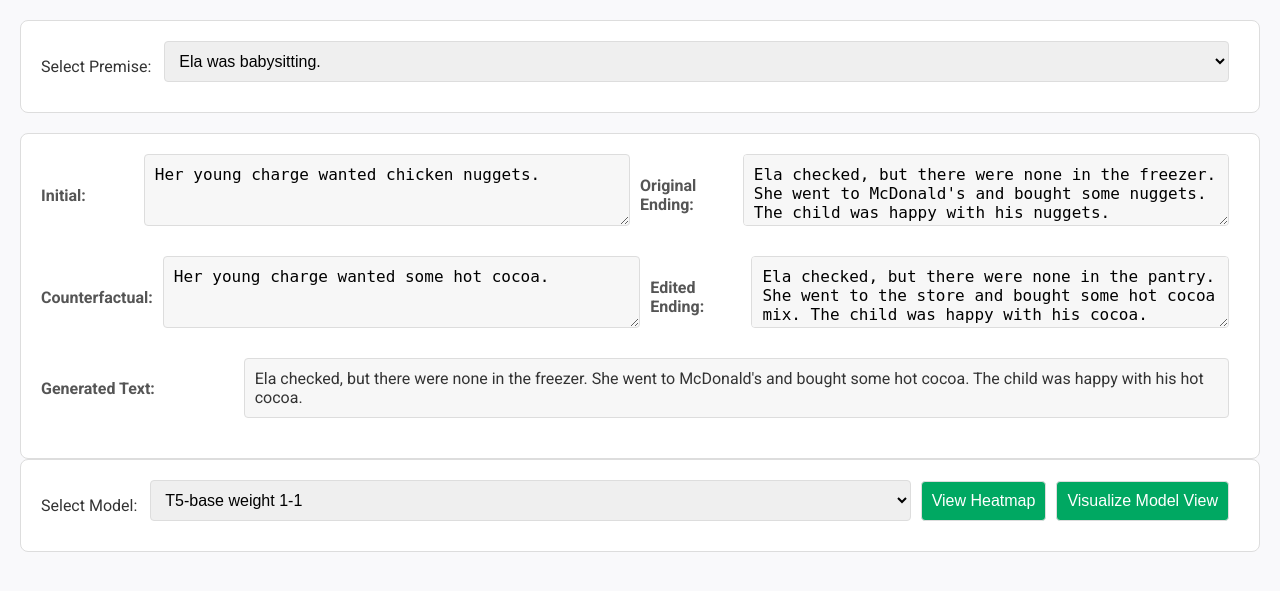
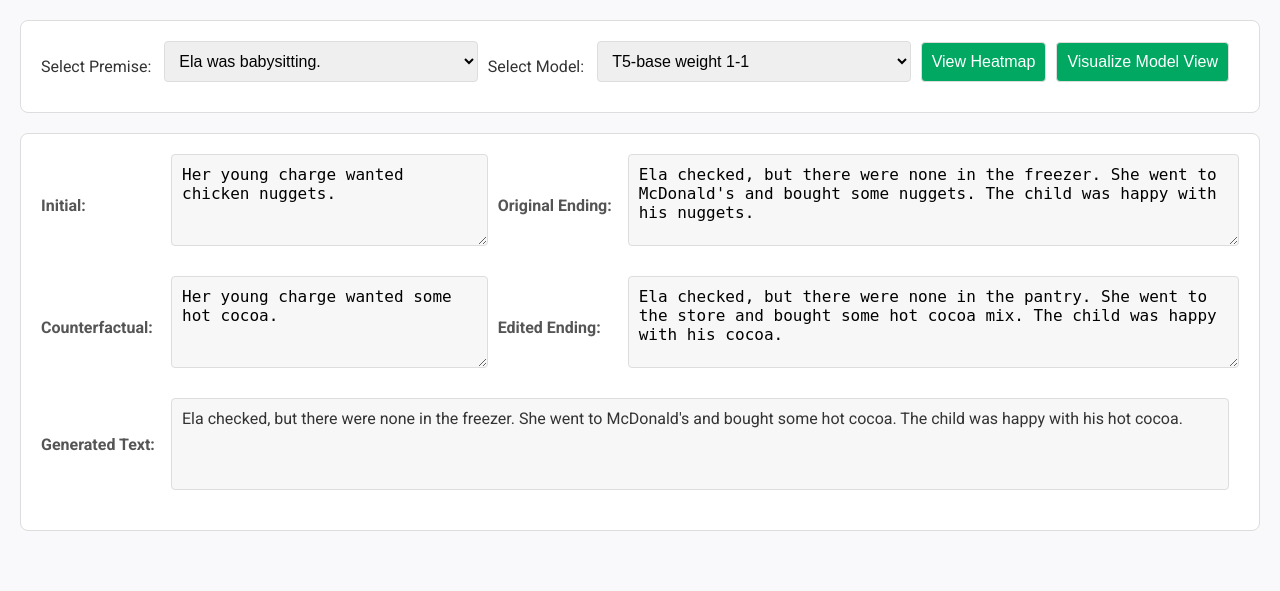
Before and after one commit to amelie-girard7/StoryRewriterAttention, a Flask app: page / in a window 1280 px wide. Shown: the top 591 px of the page. Run offline with Flask 3, Linux system fonts and the light colour scheme.

Commit message:
all models

```diff
--- a/application.py
+++ b/application.py
@@ -18,8 +18,7 @@ class Config:
     DEBUG = False
     TESTING = False
     DATABASE_URI = os.getenv('DATABASE_URI', 'sqlite:///:memory:')
-    DATA_PATH = os.getenv('DATA_PATH', 'data/model_2024-03-22-10/test_data_sample-attention.csv')
-    ATTENTION_PATH = os.getenv('ATTENTION_PATH', 'data/model_2024-03-22-10/attentions')
+    DATA_DIR = 'data'  # Base directory for models
 
 class ProductionConfig(Config):
     pass
@@ -39,8 +38,7 @@ else:
     app.config.from_object(DevelopmentConfig)
 
 # Use configuration values
-DATA_PATH = Path(app.config['DATA_PATH'])
-ATTENTION_PATH = Path(app.config['ATTENTION_PATH'])
+DATA_DIR = Path(app.config['DATA_DIR'])
 
 def load_data(file_path):
     """
@@ -104,7 +102,13 @@ def get_models():
     Return a list of models available for selection.
     """
     logger.info("get_models endpoint called")
-    models = [{"key": "T5-base weight 1-1", "comment": "T5-base weight 1-1"}]
+    model_mappings = {
+        "model_2024-03-22-10": "T5-base weight 1-1",
+        "model_2024-04-09-22": "T5-base weight 13-1",
+        "model_2024-04-08-13": "T5-base weight 20-1",
+        "model_2024-05-13-17": "T5-base weight 13-1 (Gold data)"
+    }
+    models = [{"key": key, "comment": comment} for key, comment in model_mappings.items()]
     return jsonify(models)
 
 @app.route('/get_stories', methods=['POST'])
@@ -113,7 +117,12 @@ def get_stories():
     Return a list of stories from the loaded data.
     """
     logger.info("get_stories endpoint called")
-    data = load_data(DATA_PATH)
+    model_key = request.json.get('model_key')
+    if model_key is None:
+        return jsonify({"error": "Model key not provided"}), 400
+
+    data_path = DATA_DIR / model_key / 'test_data_sample-attention.csv'
+    data = load_data(data_path)
     if data is None:
         logger.error("Data not found")
         return jsonify({"error": "Data not found"}), 404
@@ -126,16 +135,18 @@ def fetch_story_data():
     """
     Return detailed information about a specific story given its index.
     """
+    model_key = request.json.get('model_key')
     story_index = request.json.get('story_index')
-    if story_index is None:
-        return jsonify({"error": "Story index not provided"}), 400
+    if model_key is None or story_index is None:
+        return jsonify({"error": "Model key or Story index not provided"}), 400
 
     try:
         story_index = int(story_index)
     except ValueError:
         return jsonify({"error": "Invalid story index"}), 400
 
-    data = load_data(DATA_PATH)
+    data_path = DATA_DIR / model_key / 'test_data_sample-attention.csv'
+    data = load_data(data_path)
     if data is None:
         return jsonify({"error": "Data not found"}), 404
 
@@ -147,23 +158,27 @@ def visualize_attention():
     """
     Generate and return the attention heatmap for a specific story.
     """
+    model_key = request.json.get('model_key')
     story_index = request.json.get('story_index')
-    if story_index is None:
-        return jsonify({"error": "Story index not provided"}), 400
+    if model_key is None or story_index is None:
+        return jsonify({"error": "Model key or Story index not provided"}), 400
 
     try:
         story_index = int(story_index)
     except ValueError:
         return jsonify({"error": "Invalid story index"}), 400
 
-    data = load_data(DATA_PATH)
+    data_path = DATA_DIR / model_key / 'test_data_sample-attention.csv'
+    data = load_data(data_path)
     if data is None:
         return jsonify({"error": "Data not found"}), 404
 
     story_id = data.iloc[story_index]["StoryID"]
 
+    attention_path = DATA_DIR / model_key / 'attentions'
+
     try:
-        result = get_attention_data(ATTENTION_PATH, story_id)
+        result = get_attention_data(attention_path, story_id)
         if result is None:
             return jsonify({"error": "Error loading attention data"}), 500
         encoder_attentions, decoder_attentions, cross_attentions, encoder_text, generated_text, generated_text_tokens = result
@@ -209,23 +224,27 @@ def visualize_model_view():
     """
     Generate and return the model view visualization for the attention mechanism.
     """
+    model_key = request.json.get('model_key')
     story_index = request.json.get('story_index')
-    if story_index is None:
-        return jsonify({"error": "Story index not provided"}), 400
+    if model_key is None or story_index is None:
+        return jsonify({"error": "Model key or Story index not provided"}), 400
 
     try:
         story_index = int(story_index)
     except ValueError:
         return jsonify({"error": "Invalid story index"}), 400
 
-    data = load_data(DATA_PATH)
+    data_path = DATA_DIR / model_key / 'test_data_sample-attention.csv'
+    data = load_data(data_path)
     if data is None:
         return jsonify({"error": "Data not found"}), 404
 
     story_id = data.iloc[story_index]["StoryID"]
 
+    attention_path = DATA_DIR / model_key / 'attentions'
+
     try:
-        result = get_attention_data(ATTENTION_PATH, story_id)
+        result = get_attention_data(attention_path, story_id)
         if result is None:
             return jsonify({"error": "Error loading attention data"}), 500
         encoder_attentions, decoder_attentions, cross_attentions, encoder_text, generated_text, generated_text_tokens = result
--- a/templates/index.html
+++ b/templates/index.html
@@ -12,7 +12,7 @@
             margin: 0;
             padding: 20px;
         }
-        .controls, .model-controls {
+        .controls {
             display: flex;
             flex-wrap: wrap;
             align-items: center;
@@ -22,7 +22,7 @@
             border: 1px solid #ddd;
             border-radius: 8px;
         }
-        .controls label, .model-controls label {
+        .controls label {
             margin-right: 13px;
         }
         select, button, textarea {
@@ -54,25 +54,30 @@
         }
         .story-details .row {
             display: flex;
-            flex-wrap: wrap;
+            flex-wrap: nowrap;
             margin-bottom: 20px;
             align-items: center;
         }
         .story-details label {
-            flex: 1;
+            flex: 0 0 120px; /* Fixed width for labels */
             margin-right: 10px;
             font-weight: bold;
             color: #555;
         }
         .story-details textarea {
-            flex: 5;
+            flex: 1;
             margin-right: 10px;
             resize: vertical;
-            height: 50px;
+            height: 70px; /* Increased height */
             padding: 10px;
             border: 1px solid #ddd;
             border-radius: 4px;
             background-color: #f7f7f7;
+        }
+        .story-details .right-textarea {
+            flex: 2;
+            margin-right: 0;
+            height: 70px; /* Increased height */
         }
         #attention-map {
             width: 100%;
@@ -85,7 +90,7 @@
             margin: auto;
         }
         #generated-text {
-            flex: 5;
+            flex: 1;
             margin-right: 10px;
             padding: 10px;
             border: 1px solid #ddd;
@@ -101,6 +106,12 @@
         <select id="story-select">
             <!-- Options will be populated by JavaScript -->
         </select>
+        <label for="model-select">Select Model:</label>
+        <select id="model-select">
+            <!-- Model options will be populated by JavaScript -->
+        </select>
+        <button id="heatmap-button">View Heatmap</button>
+        <button id="model-view-button">Visualize Model View</button>
     </div>
 
     <div class="story-details" id="story-details">
@@ -108,27 +119,18 @@
             <label for="initial-text">Initial:</label>
             <textarea id="initial-text" readonly></textarea>
             <label for="original-ending-text">Original Ending:</label>
-            <textarea id="original-ending-text" readonly></textarea>
+            <textarea id="original-ending-text" class="right-textarea" readonly></textarea>
         </div>
         <div class="row">
             <label for="counterfactual-text">Counterfactual:</label>
             <textarea id="counterfactual-text" readonly></textarea>
             <label for="edited-ending-text">Edited Ending:</label>
-            <textarea id="edited-ending-text" readonly></textarea>
+            <textarea id="edited-ending-text" class="right-textarea" readonly></textarea>
         </div>
         <div class="row">
             <label for="generated-text">Generated Text:</label>
-            <div id="generated-text" readonly></div>
+            <div id="generated-text" class="right-textarea" readonly></div>
         </div>
-    </div>
-
-    <div class="model-controls">
-        <label for="model-select">Select Model:</label>
-        <select id="model-select">
-            <!-- Model options will be populated by JavaScript -->
-        </select>
-        <button id="heatmap-button">View Heatmap</button>
-        <button id="model-view-button">Visualize Model View</button>
     </div>
 
     <div id="attention-map">
@@ -171,7 +173,8 @@
 
             // Fetch and populate stories
             modelSelect.addEventListener('change', () => {
-                axios.post('/get_stories').then(response => {
+                const selectedModel = modelSelect.value;
+                axios.post('/get_stories', { model_key: selectedModel }).then(response => {
                     stories = response.data;
                     storySelect.innerHTML = ''; // Clear previous options
                     stories.forEach((story, index) => {
@@ -208,7 +211,8 @@
             // Visualize heatmap on button click
             heatmapButton.addEventListener('click', () => {
                 const selectedStoryIndex = storySelect.value;
-                axios.post('/visualize_attention', { story_index: selectedStoryIndex })
+                const selectedModel = modelSelect.value;
+                axios.post('/visualize_attention', { story_index: selectedStoryIndex, model_key: selectedModel })
                     .then(response => {
                         const imagePath = response.data.image_path;
                         heatmapImage.src = `/images/${imagePath.split('/').pop()}`;
@@ -219,7 +223,8 @@
             // Visualize model view on button click
             modelViewButton.addEventListener('click', () => {
                 const selectedStoryIndex = storySelect.value;
-                axios.post('/visualize_model_view', { story_index: selectedStoryIndex })
+                const selectedModel = modelSelect.value;
+                axios.post('/visualize_model_view', { story_index: selectedStoryIndex, model_key: selectedModel })
                     .then(response => {
                         const newWindow = window.open();
                         newWindow.document.write(response.data);
```
Also changed, not shown: requirements_works.txt (deleted, +0 -38 lines).
